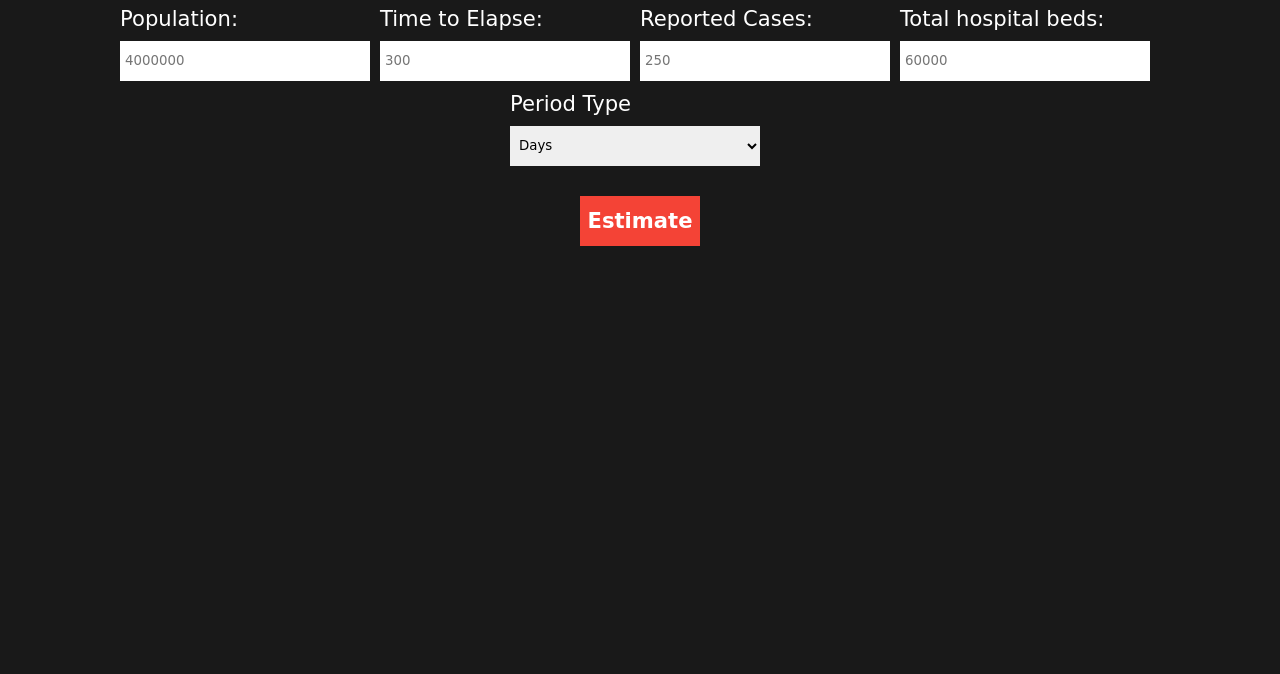
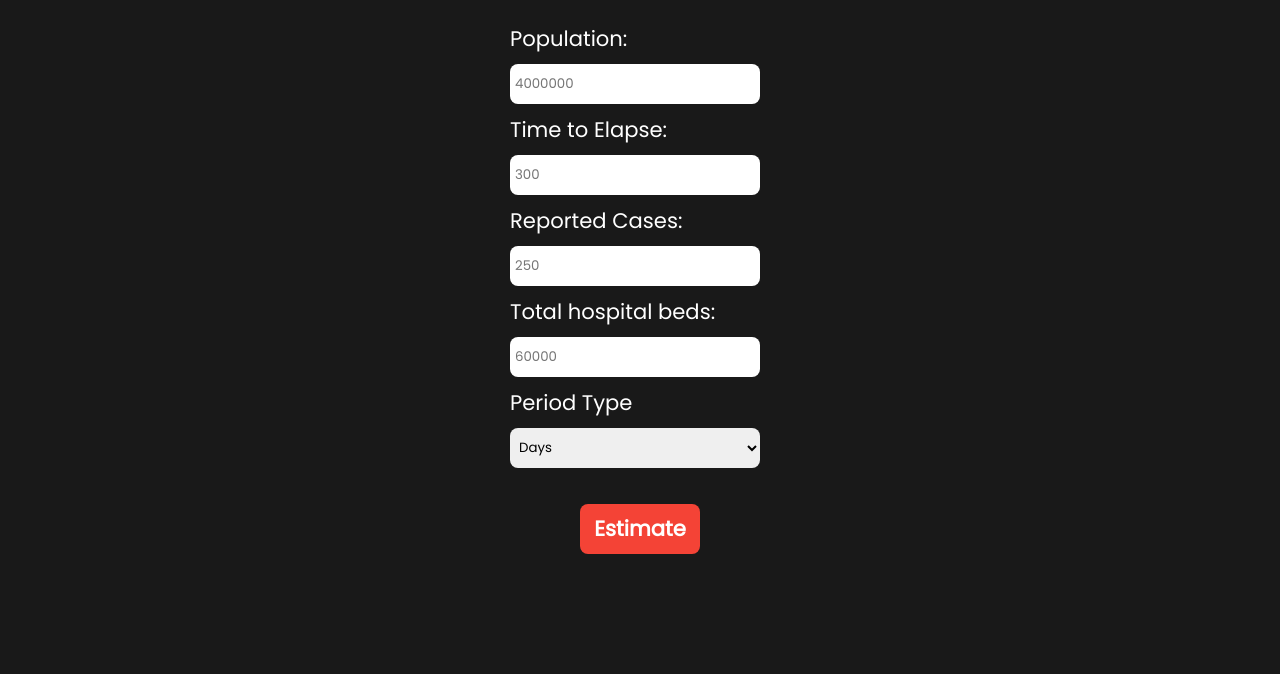
Before and after one commit to duncansirikwa/my-covid-19-estimator, a website with bundled scripts: page src/index.html in a window 1280 px wide. Shown: the part 126-800 px from the top of the page. Built offline with nearby package versions, Linux system fonts and the light colour scheme.

Commit message:
Update style.css

```diff
--- a/src/style.css
+++ b/src/style.css
@@ -1,6 +1,6 @@
 * {
     box-sizing: border-box;
-    font-family: 'Baloo Paaji 2', cursive;
+    font-family: 'Poppins', sans-serif;
 }
 
 :root{
@@ -51,7 +51,7 @@ header, .form-container, .estimated-result, footer {
     z-index: 2;
 }
 .input-container {
-    display: flex;
+    vertical-align: middle;
     flex-wrap: wrap;
     justify-content: center;
 }
@@ -67,6 +67,7 @@ header, .form-container, .estimated-result, footer {
     padding: 5px;
     margin: 10px 10px 10px 0px;
     border: none;
+    border-radius: 8px;
 }
 
 button {
@@ -75,6 +76,7 @@ button {
     color: var(--white);
     background-color: var(--hotpink);
     border: none;
+    border-radius: 8px;
     font-size: 1.2em;
     font-weight: bold;
 }
```
